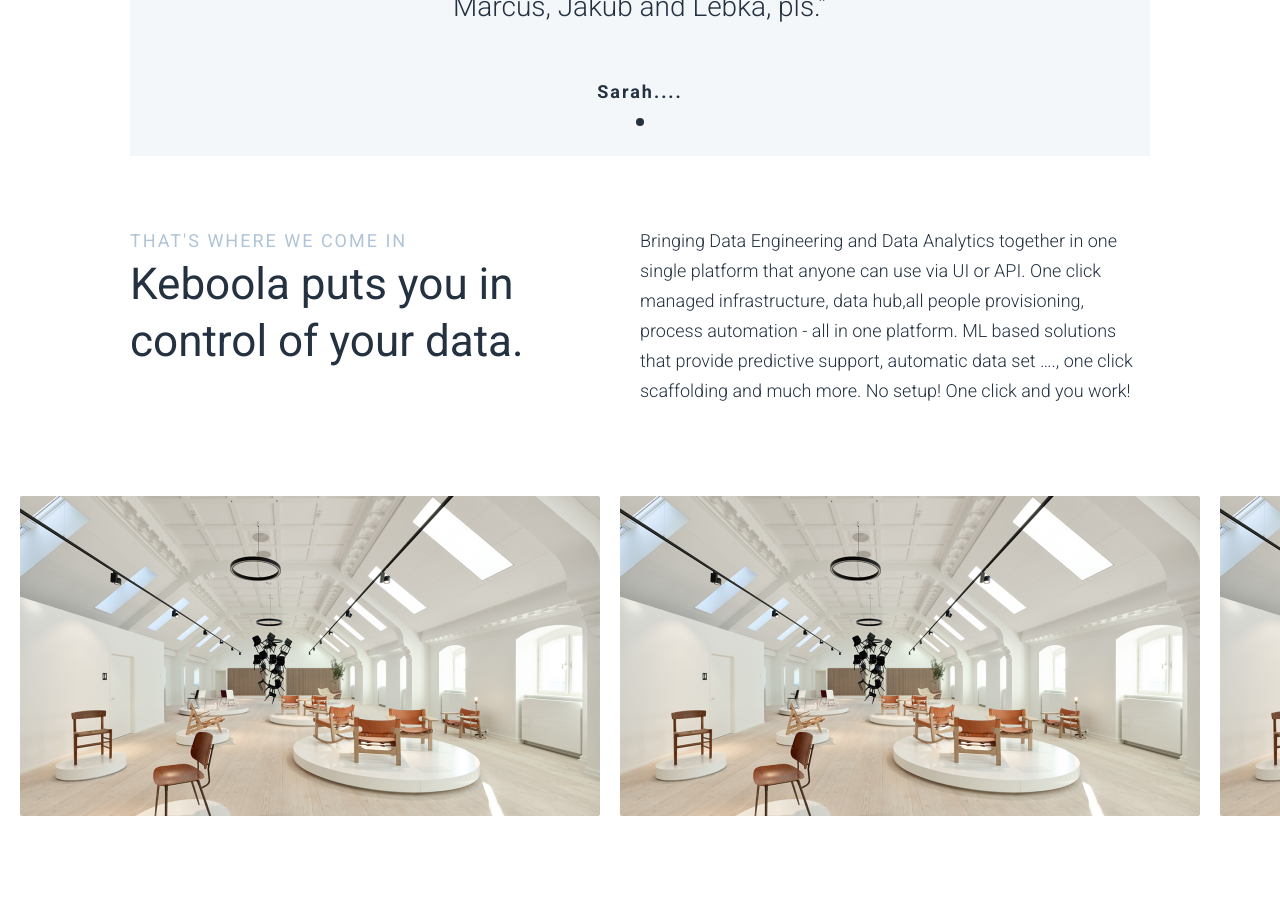
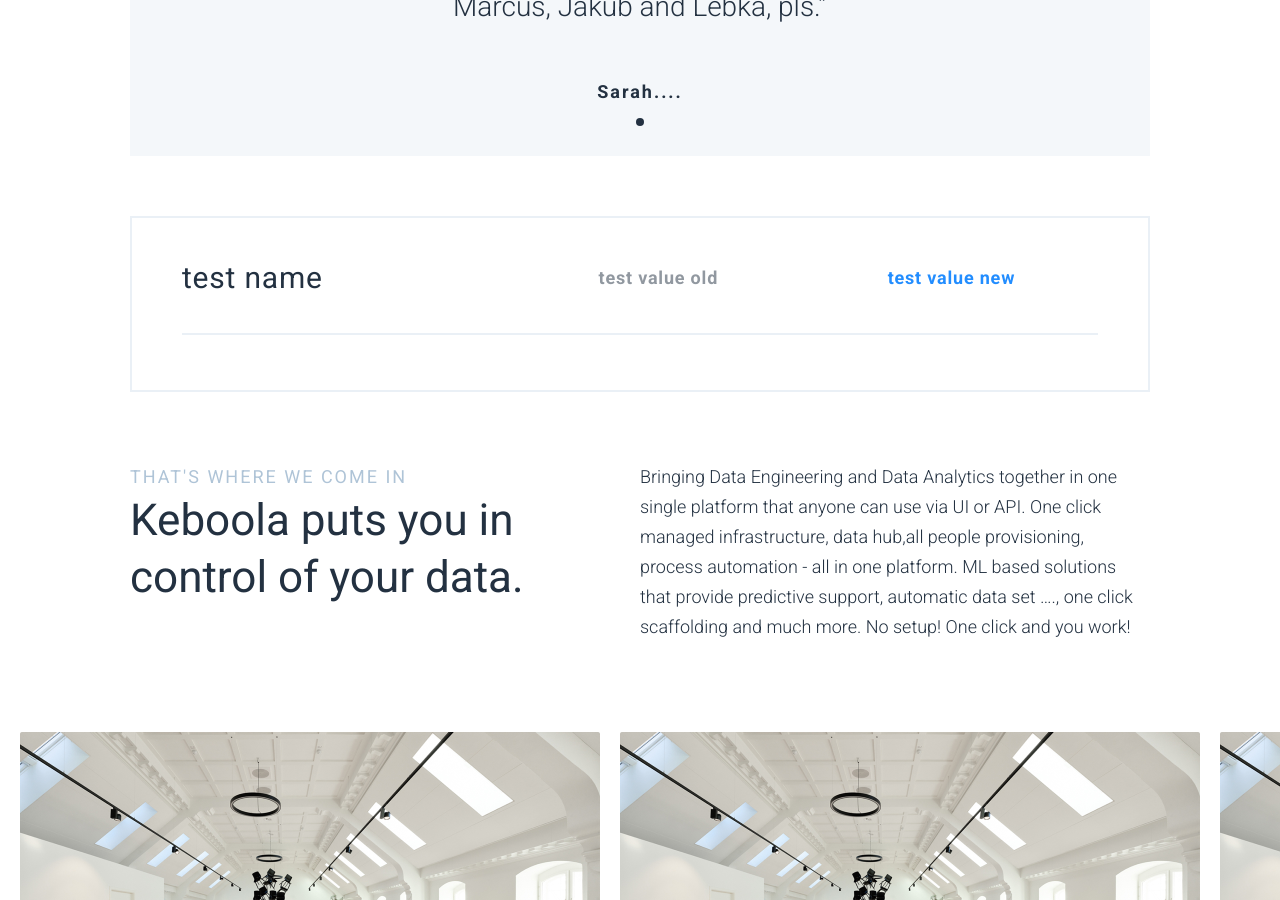
Before and after one commit to keboola/website, a Jekyll site: the page built from _product/index.md, in a window 1280 px wide and 900 px high, scrolled down 2800 px. Built offline with Jekyll 4.4.1, drawn with Linux system fonts in a browser that asks for light colours; nearby versions of some CDN libraries.

Commit message:
Update from Forestry.io - Updated index.md

```diff
--- a/_product/index.md
+++ b/_product/index.md
@@ -68,6 +68,12 @@
   - name: Sarah....
     desc: Now it's upto you to fill in quotes...work with Fenek, Marcus, Jakub and
       Lebka, pls.
+- template: article-list-table
+  block: article-list-table
+  tablehead:
+    name: test name
+    valueold: test value old
+    valuenew: test value new
 - template: article-with-perex
   block: article-with-perex
   subheadline: THAT'S WHERE WE COME IN
```
